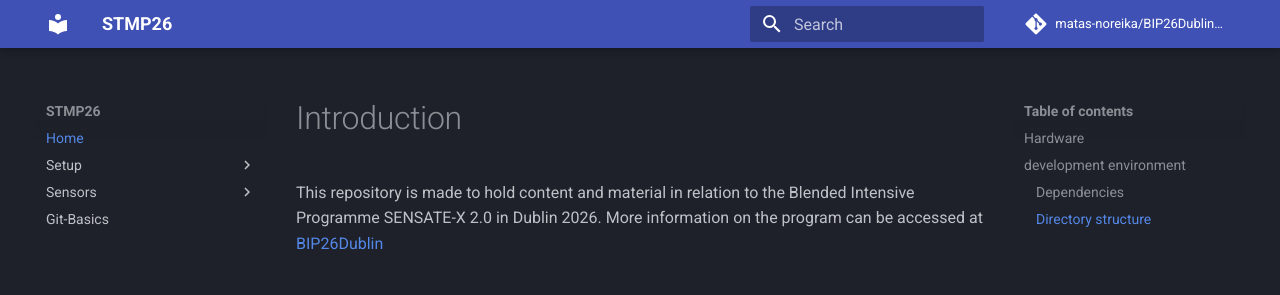
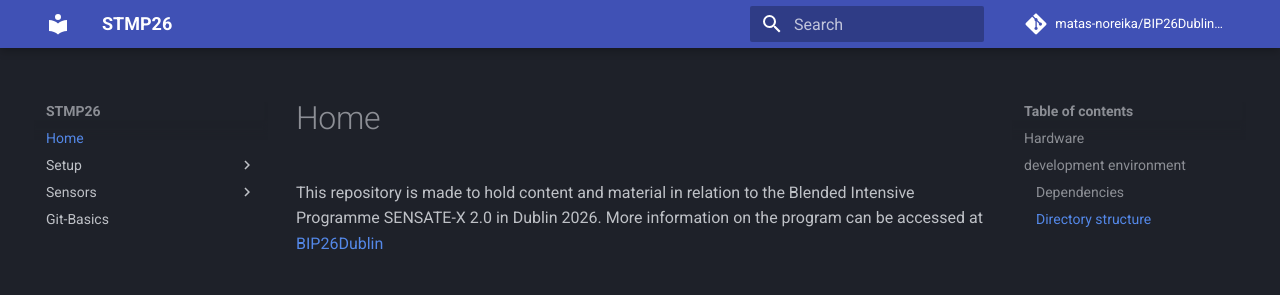
Before and after one commit to matas-noreika/BIP26Dublin-personal, an MkDocs documentation site: the page built from docs/index.md, in a window 1280 px wide and 1125 px high. Shown: the top 295 px of the window. Built offline with MkDocs 1.6.1 and Material for MkDocs 9.7.7, drawn with Linux system fonts in a browser that asks for light colours; comment, search, counter and statistics services are not loaded.

Commit message:
Updated index.md to use metadata top level header

```diff
--- a/docs/index.md
+++ b/docs/index.md
@@ -5,8 +5,6 @@ authors:
   - Matas Noreika
 date: 2026-06-26 16:18:26
 ---
-
-# Introduction
 
 This repository is made to hold content and material in relation to
 the Blended Intensive Programme SENSATE-X 2.0 in Dublin 2026. More information
```
